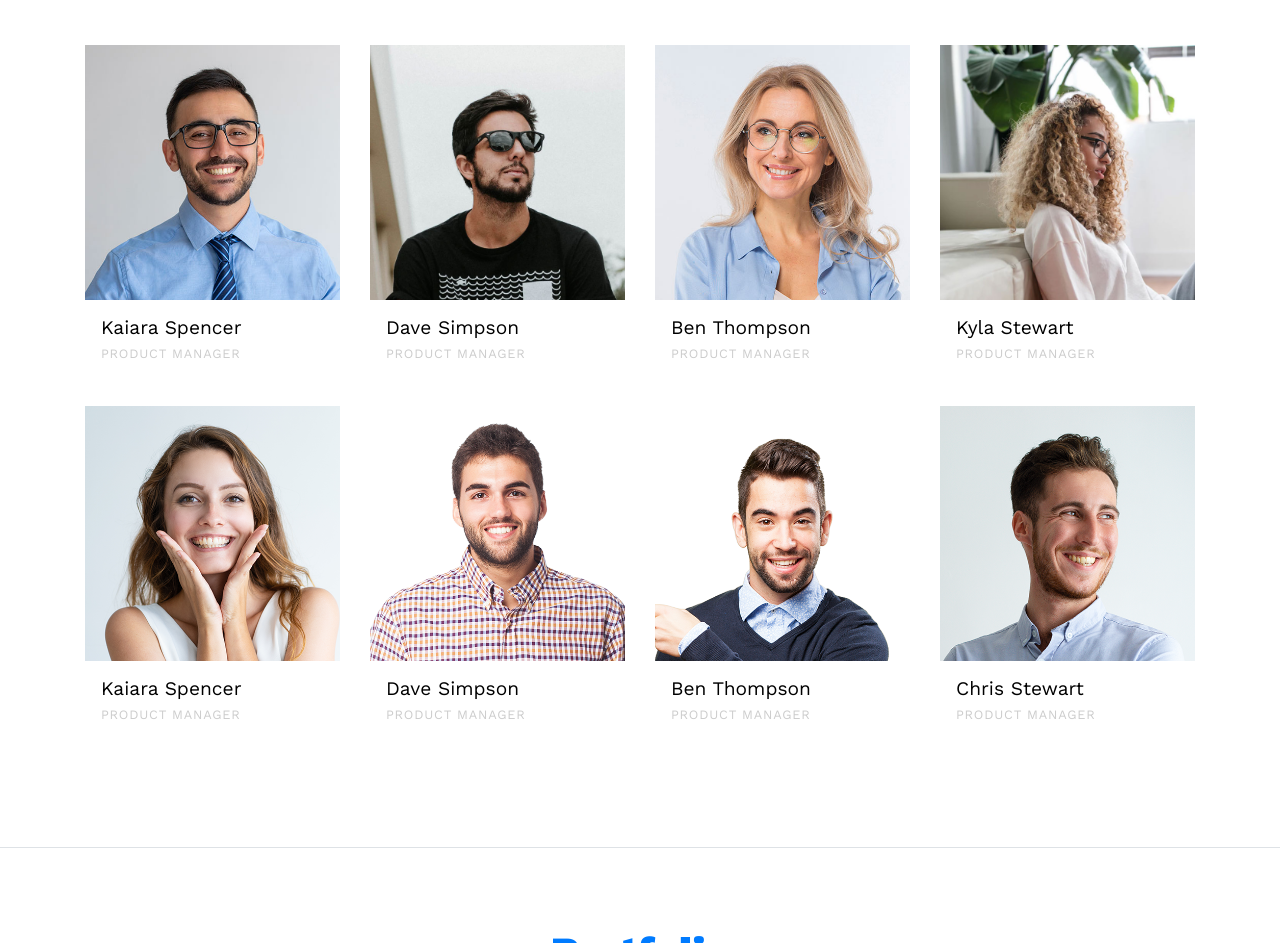
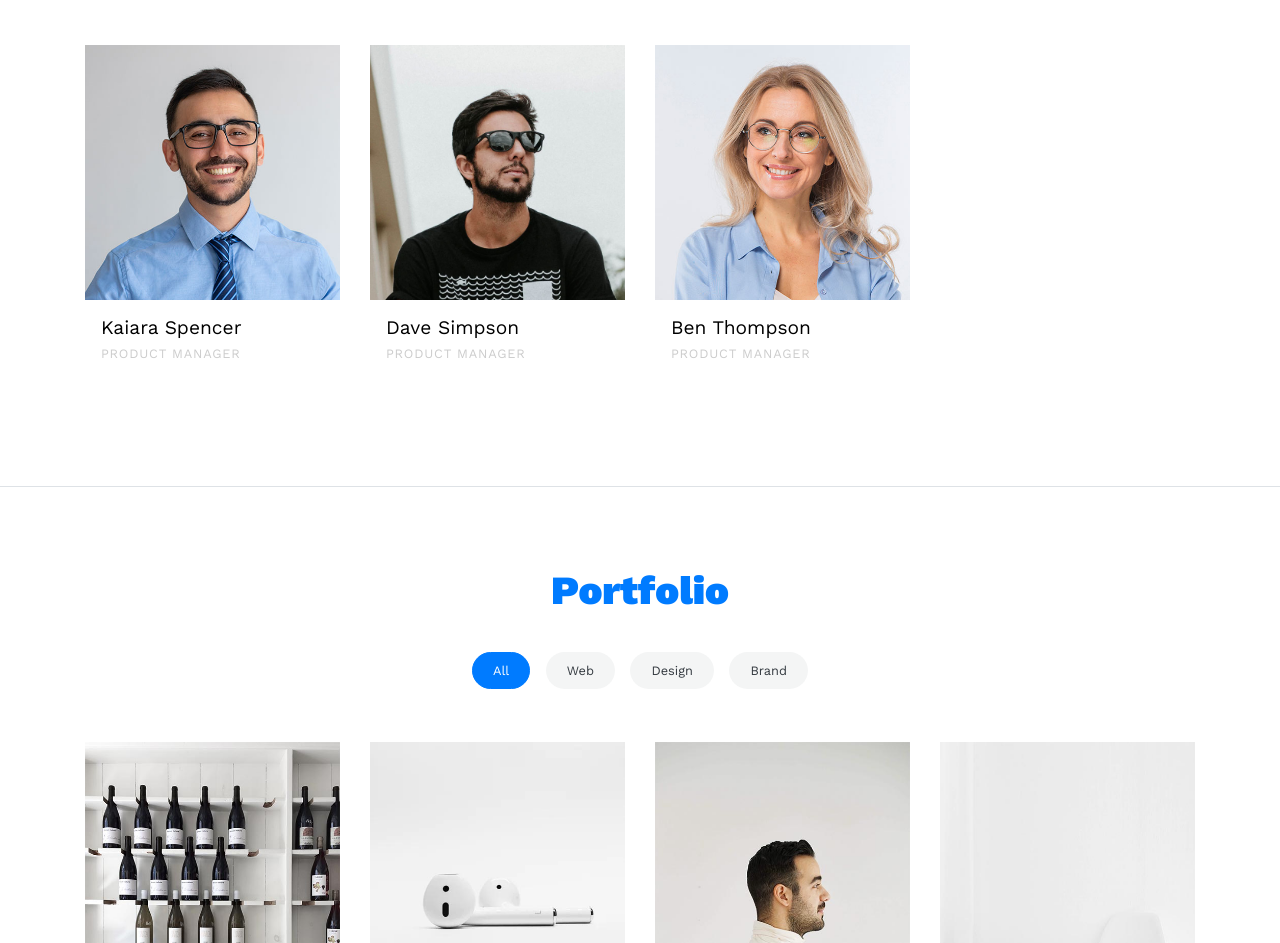
Before and after one commit to absidish/itc, a plain HTML site: page index.html in a window 1280 px wide. Shown: the part 1772-2715 px from the top of the page. Drawn offline with nearby package versions, Linux system fonts and the light colour scheme; files whose address does not match are found by name.

Commit message:
Update index.html

```diff
--- a/index.html
+++ b/index.html
@@ -223,96 +223,6 @@
               </figure>
               <div class="p-3">
                 <h3>Ben Thompson</h3>
-                <span class="position">Product Manager</span>
-              </div>
-            </div>
-          </div>
-
-          <div class="col-md-6 col-lg-3 mb-4" data-aos="fade-up" data-aos-delay="300">
-            <div class="team-member">
-              <figure>
-                <ul class="social">
-                  <li><a href="#"><span class="icon-facebook"></span></a></li>
-                  <li><a href="#"><span class="icon-twitter"></span></a></li>
-                  <li><a href="#"><span class="icon-linkedin"></span></a></li>
-                  <li><a href="#"><span class="icon-instagram"></span></a></li>
-                </ul>
-                <img src="images/person_8.jpg" alt="Image" class="img-fluid">
-              </figure>
-              <div class="p-3">
-                <h3>Kyla Stewart</h3>
-                <span class="position">Product Manager</span>
-              </div>
-            </div>
-          </div>
-
-          <div class="col-md-6 col-lg-3 mb-4" data-aos="fade-up" data-aos-delay="">
-            <div class="team-member">
-              <figure>
-                <ul class="social">
-                  <li><a href="#"><span class="icon-facebook"></span></a></li>
-                  <li><a href="#"><span class="icon-twitter"></span></a></li>
-                  <li><a href="#"><span class="icon-linkedin"></span></a></li>
-                  <li><a href="#"><span class="icon-instagram"></span></a></li>
-                </ul>
-                <img src="images/person_1.jpg" alt="Image" class="img-fluid">
-              </figure>
-              <div class="p-3">
-                <h3>Kaiara Spencer</h3>
-                <span class="position">Product Manager</span>
-              </div>
-            </div>
-          </div>
-
-          <div class="col-md-6 col-lg-3 mb-4" data-aos="fade-up" data-aos-delay="100">
-            <div class="team-member">
-              <figure>
-                <ul class="social">
-                  <li><a href="#"><span class="icon-facebook"></span></a></li>
-                  <li><a href="#"><span class="icon-twitter"></span></a></li>
-                  <li><a href="#"><span class="icon-linkedin"></span></a></li>
-                  <li><a href="#"><span class="icon-instagram"></span></a></li>
-                </ul>
-                <img src="images/person_2.jpg" alt="Image" class="img-fluid">
-              </figure>
-              <div class="p-3">
-                <h3>Dave Simpson</h3>
-                <span class="position">Product Manager</span>
-              </div>
-            </div>
-          </div>
-
-          <div class="col-md-6 col-lg-3 mb-4" data-aos="fade-up" data-aos-delay="200">
-            <div class="team-member">
-              <figure>
-                <ul class="social">
-                  <li><a href="#"><span class="icon-facebook"></span></a></li>
-                  <li><a href="#"><span class="icon-twitter"></span></a></li>
-                  <li><a href="#"><span class="icon-linkedin"></span></a></li>
-                  <li><a href="#"><span class="icon-instagram"></span></a></li>
-                </ul>
-                <img src="images/person_3.jpg" alt="Image" class="img-fluid">
-              </figure>
-              <div class="p-3">
-                <h3>Ben Thompson</h3>
-                <span class="position">Product Manager</span>
-              </div>
-            </div>
-          </div>
-
-          <div class="col-md-6 col-lg-3 mb-4" data-aos="fade-up" data-aos-delay="300">
-            <div class="team-member">
-              <figure>
-                <ul class="social">
-                  <li><a href="#"><span class="icon-facebook"></span></a></li>
-                  <li><a href="#"><span class="icon-twitter"></span></a></li>
-                  <li><a href="#"><span class="icon-linkedin"></span></a></li>
-                  <li><a href="#"><span class="icon-instagram"></span></a></li>
-                </ul>
-                <img src="images/person_4.jpg" alt="Image" class="img-fluid">
-              </figure>
-              <div class="p-3">
-                <h3>Chris Stewart</h3>
                 <span class="position">Product Manager</span>
               </div>
             </div>
```
